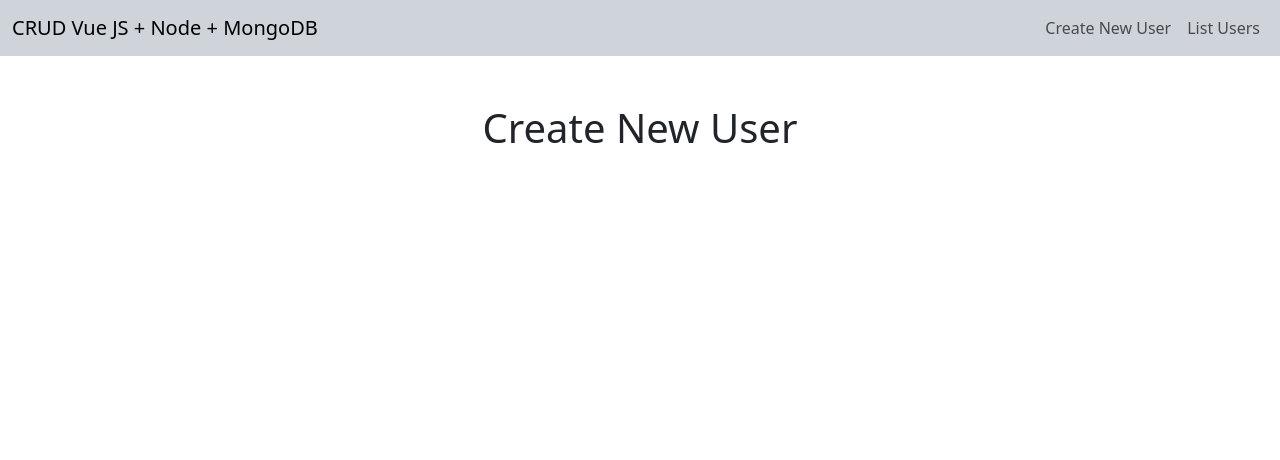
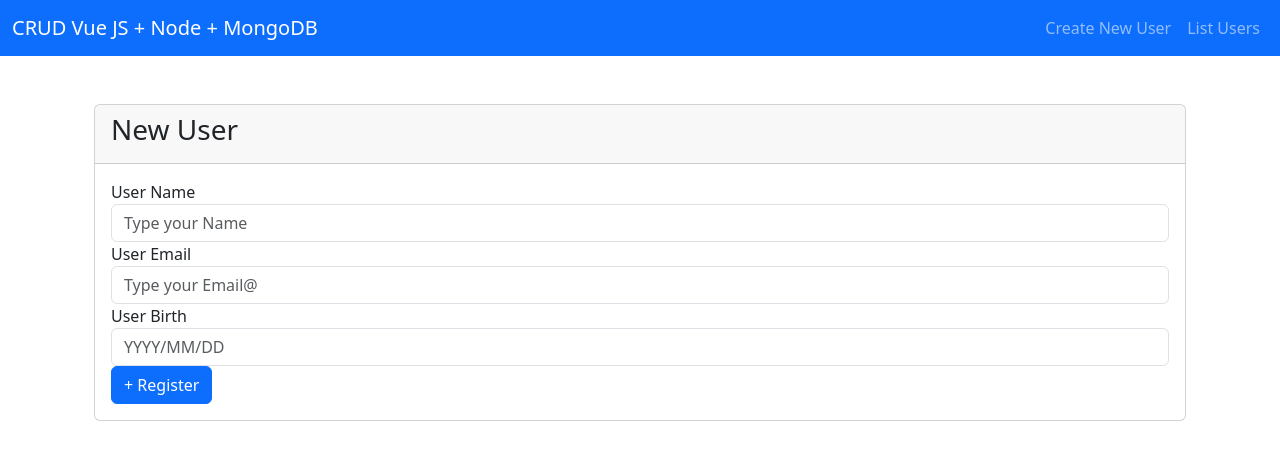
Before and after one commit to Igor-Schmidt/CrudNodeVueMongo, a Vue app in the folder frontend/: page / in a window 1280 px wide. Shown: the top 460 px of the page. Built offline with nearby package versions, Linux system fonts and the light colour scheme.

Commit message:
Atualização de front, forms

```diff
--- a/frontend/package.json
+++ b/frontend/package.json
@@ -11,6 +11,7 @@
     "axios": "^1.6.7",
     "bootstrap": "^5.3.2",
     "core-js": "^3.8.3",
+    "nprogress": "^0.2.0",
     "vue": "^3.2.13",
     "vue-router": "^4.0.3",
     "vue-sweetalert2": "^5.0.5"
@@ -40,7 +41,7 @@
     "parserOptions": {
       "parser": "@babel/eslint-parser"
     },
-    "rules": {}
+    "rules": {"no-unused-vars": "off"}
   },
   "browserslist": [
     "> 1%",
--- a/frontend/src/App.vue
+++ b/frontend/src/App.vue
@@ -1,6 +1,6 @@
 <template>
   <div>
-    <nav class="navbar navbar-expand-lg bg-dark-subtle">
+    <nav class="navbar navbar-expand-lg bg-primary" data-bs-theme="dark">
       <div class="container-fluid">
         <a class="navbar-brand" href="#">CRUD Vue JS + Node + MongoDB</a>
         <ul class="navbar-nav mr-auto">
--- a/frontend/src/components/create-employee/CreateNewUser.vue
+++ b/frontend/src/components/create-employee/CreateNewUser.vue
@@ -1,6 +1,39 @@
 <template>
-    <div class="d-flex justify-content-center">
-        <h1>Create New User</h1>
+    <div class="container">
+      <div class="card">
+        <div class="card-header">
+          <h3>New User</h3>
+        </div>
+        <div class="card-body">
+          <form v-on:submit.prevent="">
+            <!-- INICIO DE BLOCO: New User - Name -->
+            <div class="form-group">
+              <label class="font-weight-bold">User Name</label>
+              <input type="text" class="form-control" placeholder="Type your Name">
+            </div>
+            <!-- FIM DE BLOCO: New User - Name -->
+
+            <!-- INICIO DE BLOCO: New User - Email -->
+            <div class="form-group">
+              <label class="font-weight-bold">User Email</label>
+              <input type="text" class="form-control" placeholder="Type your Email@">
+            </div>
+            <!-- FIM DE BLOCO: New User - Email -->
+
+            <!-- INICIO DE BLOCO: New User - Birth -->
+            <div class="form-group">
+              <label class="font-weight-bold">User Birth</label>
+              <input type="text" class="form-control" placeholder="YYYY/MM/DD">
+            </div>
+            <!-- FIM DE BLOCO: New User - Birth -->
+
+            <div class="form-group">
+              <button class="btn btn-primary" type="submit">+ Register</button>
+            </div>
+
+          </form>
+        </div>
+      </div>
     </div>
 </template>
 
--- a/frontend/src/main.js
+++ b/frontend/src/main.js
@@ -5,5 +5,6 @@ import App from './App.vue';
 import router from './router';
 
 import 'bootstrap/dist/css/bootstrap.min.css';
+import 'nprogress/nprogress.css';
 
 createApp(App).use(router, VueSweetalert2).mount('#app');
--- a/frontend/src/router/index.js
+++ b/frontend/src/router/index.js
@@ -1,17 +1,21 @@
 import { createRouter, createWebHistory } from 'vue-router';
+import NProgess from 'nprogress';
 
 const routes = [
   {
+    //  Página New User POST
     path: '/',
     name: 'Create New User',
     component: () => import('../components/create-employee/CreateNewUser.vue'),
   },
   {
+    //  Página List Users Get all
     path: '/list-employee',
     name: 'List Users',
     component: () => import('../components/list-employee/ListUsers.vue'),
   },
   {
+    //  Página Edit User by ID Put/Update
     path: '/edit-employee/:_id',
     name: 'Edit User',
     component: () => import('../components/edit-employee/EditUser.vue'),
@@ -23,4 +27,17 @@ const router = createRouter({
   routes,
 });
 
+router.beforeResolve((to, from, next) => {
+  //  Quando houver o carregamento de uma pagina en usar NProgress
+  if (to.name) { // Qualquel pagina
+    NProgess.start(); //  Começa a barra a carregar
+  }
+  next();
+});
+
+router.afterEach((to, from) => {
+  //  Completa a animação da rota usando o progress bar
+  NProgess.done();
+});
+
 export default router;
```
Also changed, not shown: 1 other file (tests, documents, lock files or other folders).
